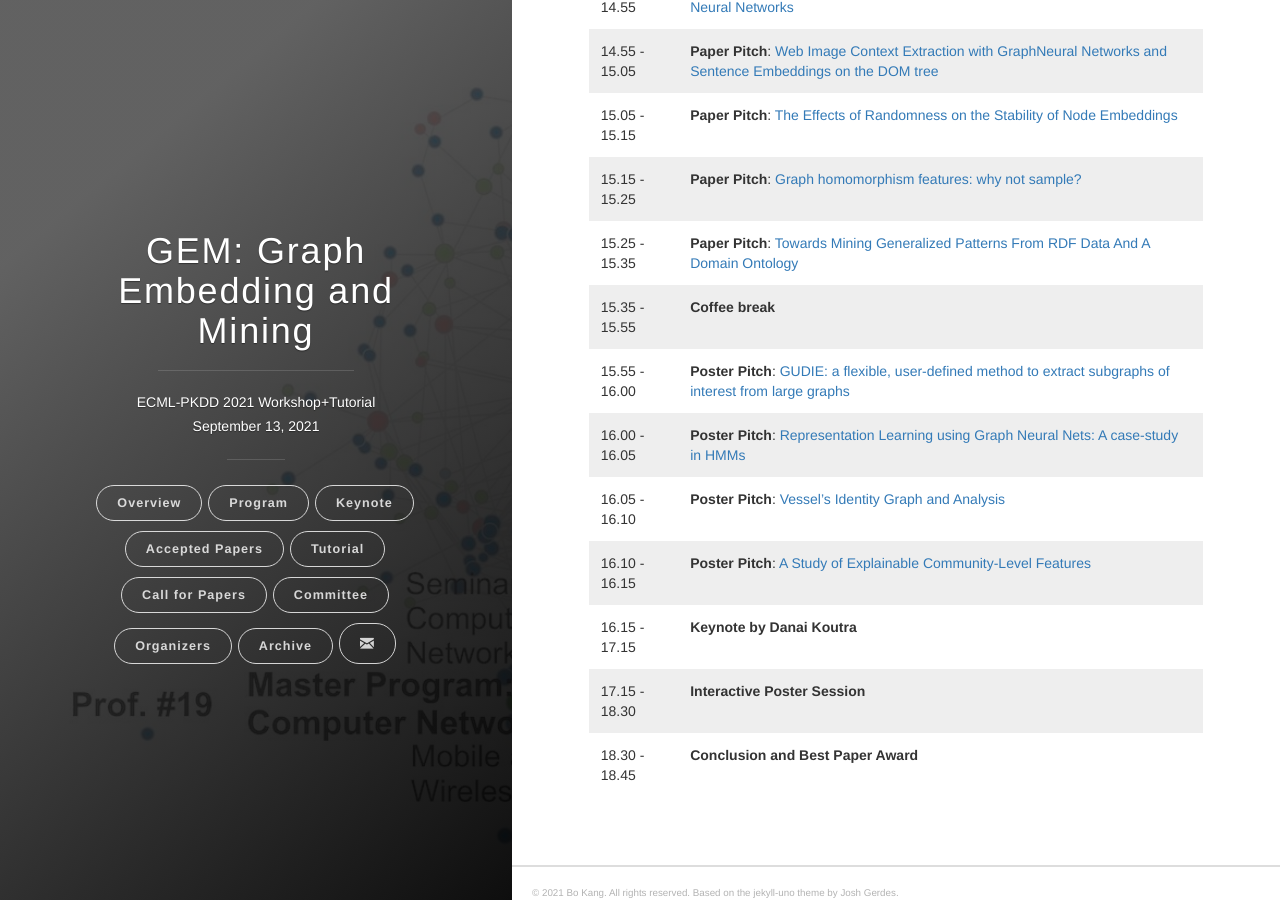
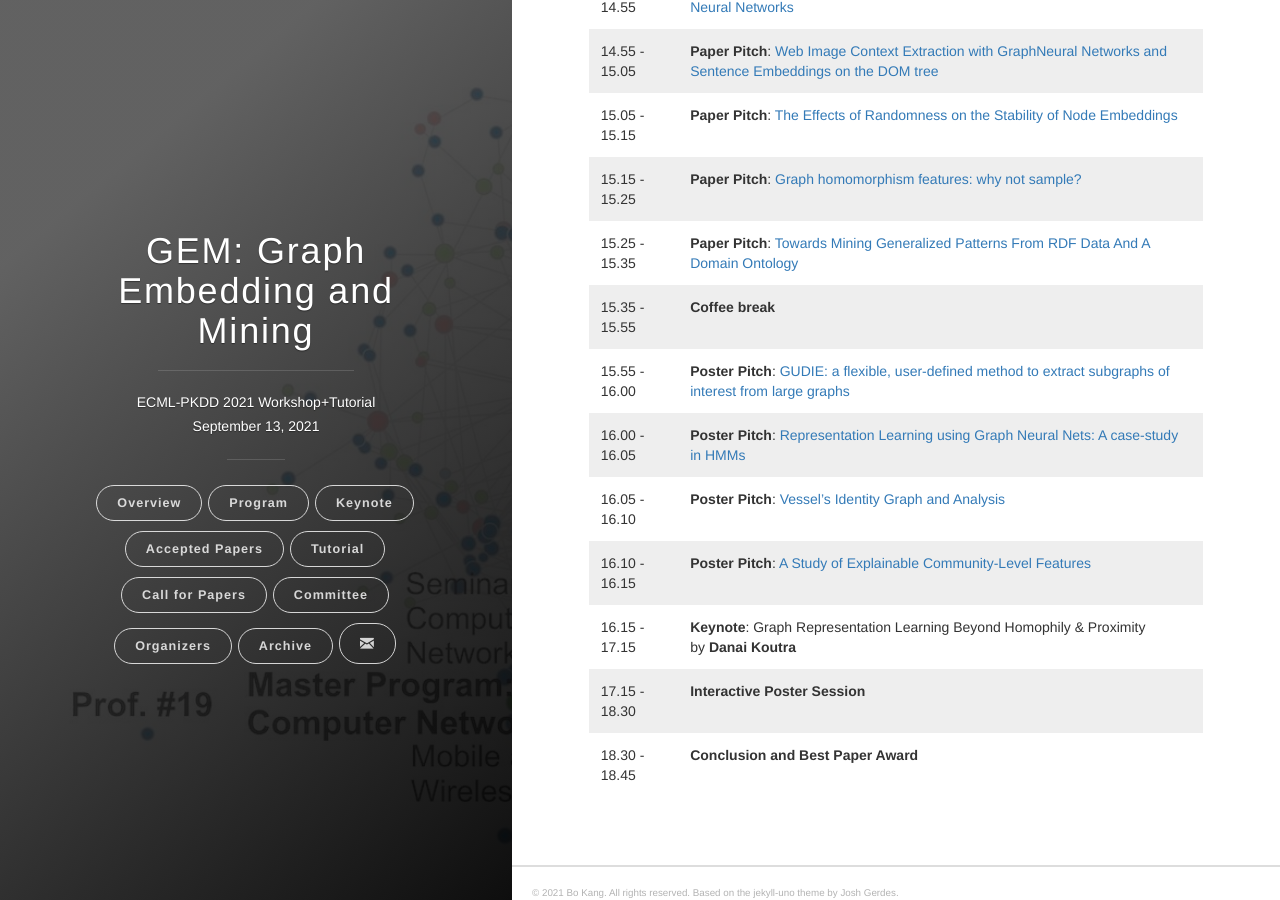
Before and after one commit to gem-ecmlpkdd/gem-ecmlpkdd.github.io, a Jekyll site: the page built from pages/program.md, in a window 1280 px wide and 900 px high, scrolled down 756 px. Built offline with Jekyll 4.4.1, drawn with Linux system fonts in a browser that asks for light colours; nearby versions of some CDN libraries.

Commit message:
update program with keynote title

```diff
--- a/pages/program.md
+++ b/pages/program.md
@@ -29,6 +29,6 @@ permalink: /program/
 16.00 - 16.05 |	**Poster Pitch**: [Representation Learning using Graph Neural Nets: A case-study in HMMs](/papers/GEM2021_paper_9.pdf)
 16.05 - 16.10 |	**Poster Pitch**: [Vessel's Identity Graph and Analysis](/papers/GEM2021_paper_8.pdf)
 16.10 - 16.15 |	**Poster Pitch**: [A Study of Explainable Community-Level Features](/papers/GEM2021_paper_1.pdf)
-16.15 - 17.15 |	**Keynote	by Danai Koutra**
+16.15 - 17.15 |	**Keynote**: Graph Representation Learning Beyond Homophily & Proximity	<br /> by **Danai Koutra**
 17.15 - 18.30 |	**Interactive Poster Session**
 18.30 - 18.45 |	**Conclusion and Best Paper Award**
```
